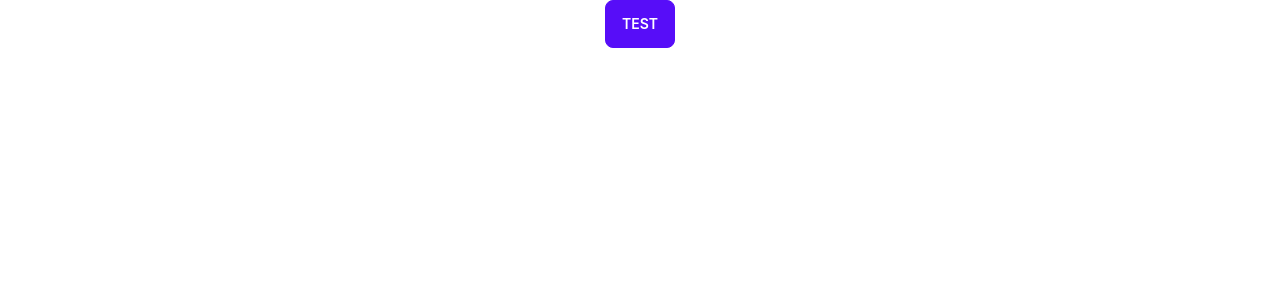
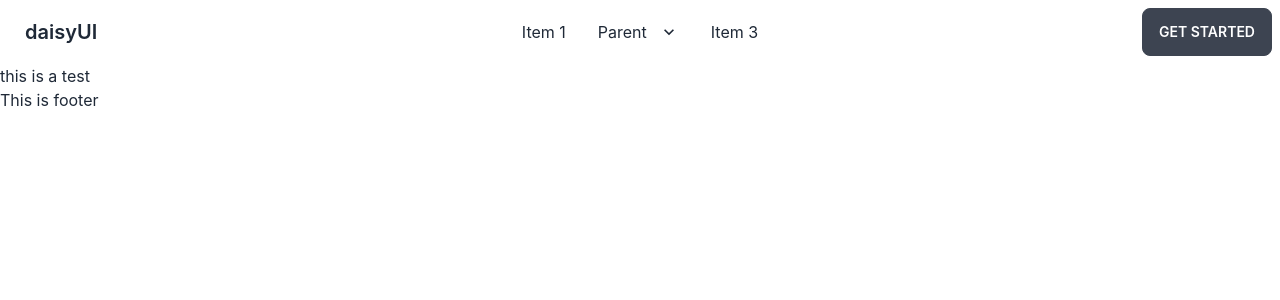
Before and after one commit to Sayeednayeem1/job-finder, a React (Create React App) app: page / in a window 1280 px wide. Shown: the top 300 px of the page. Built offline with nearby package versions, Linux system fonts and the light colour scheme.

Commit message:
Added responsive banner from daisyui

```diff
--- a/src/App.js
+++ b/src/App.js
@@ -1,10 +1,12 @@
 
+import { RouterProvider } from 'react-router-dom';
 import './App.css';
+import { router } from './Router/Router';
 
 function App() {
   return (
-    <div className="App">
-      <button className='btn btn-primary'>test</button>
+    <div className='max-w-[1440px]	mx-auto'>
+      <RouterProvider router={router}></RouterProvider>
     </div>
   );
 }
--- a/src/Pages/Shared/Navbar/Navbar.js
+++ b/src/Pages/Shared/Navbar/Navbar.js
@@ -3,7 +3,49 @@ import React from 'react';
 const Navbar = () => {
     return (
         <div>
-            <h1>this is a test</h1>
+            <div className="navbar bg-base-100">
+                <div className="navbar-start">
+                    <div className="dropdown">
+                        <label tabIndex={0} className="btn btn-ghost lg:hidden">
+                            <svg xmlns="http://www.w3.org/2000/svg" className="h-5 w-5" fill="none" viewBox="0 0 24 24" stroke="currentColor"><path strokeLinecap="round" strokeLinejoin="round" strokeWidth="2" d="M4 6h16M4 12h8m-8 6h16" /></svg>
+                        </label>
+                        <ul tabIndex={0} className="menu menu-compact dropdown-content mt-3 p-2 shadow bg-base-100 rounded-box w-52">
+                            <li><a>Item 1</a></li>
+                            <li tabIndex={0}>
+                                <a className="justify-between">
+                                    Parent
+                                    <svg className="fill-current" xmlns="http://www.w3.org/2000/svg" width="24" height="24" viewBox="0 0 24 24"><path d="M8.59,16.58L13.17,12L8.59,7.41L10,6L16,12L10,18L8.59,16.58Z" /></svg>
+                                </a>
+                                <ul className="p-2">
+                                    <li><a>Submenu 1</a></li>
+                                    <li><a>Submenu 2</a></li>
+                                </ul>
+                            </li>
+                            <li><a>Item 3</a></li>
+                        </ul>
+                    </div>
+                    <a className="btn btn-ghost normal-case text-xl">daisyUI</a>
+                </div>
+                <div className="navbar-center hidden lg:flex">
+                    <ul className="menu menu-horizontal px-1">
+                        <li><a>Item 1</a></li>
+                        <li tabIndex={0}>
+                            <a>
+                                Parent
+                                <svg className="fill-current" xmlns="http://www.w3.org/2000/svg" width="20" height="20" viewBox="0 0 24 24"><path d="M7.41,8.58L12,13.17L16.59,8.58L18,10L12,16L6,10L7.41,8.58Z" /></svg>
+                            </a>
+                            <ul className="p-2">
+                                <li><a>Submenu 1</a></li>
+                                <li><a>Submenu 2</a></li>
+                            </ul>
+                        </li>
+                        <li><a>Item 3</a></li>
+                    </ul>
+                </div>
+                <div className="navbar-end">
+                    <a className="btn">Get started</a>
+                </div>
+            </div>
         </div>
     );
 };
--- /dev/null
+++ b/src/Router/Router.js
@@ -0,0 +1,17 @@
+import { createBrowserRouter } from "react-router-dom";
+import Main from "../layout/Main";
+import Home from "../Pages/Home/Home/Home";
+
+
+export const router = createBrowserRouter([
+    {
+        path: '/',
+        element: <Main></Main>,
+        children: [
+            {
+                path: '/',
+                element: <Home></Home>
+            },
+        ]
+    }
+])
--- a/src/layout/Main.js
+++ b/src/layout/Main.js
@@ -1,9 +1,14 @@
 import React from 'react';
+import { Outlet } from 'react-router-dom';
+import Footer from '../Pages/Shared/Footer/Footer';
+import Navbar from '../Pages/Shared/Navbar/Navbar';
 
 const Main = () => {
     return (
         <div>
-            <h1>This is a test</h1>
+            <Navbar></Navbar>
+            <Outlet></Outlet>
+            <Footer></Footer>
         </div>
     );
 };
```
